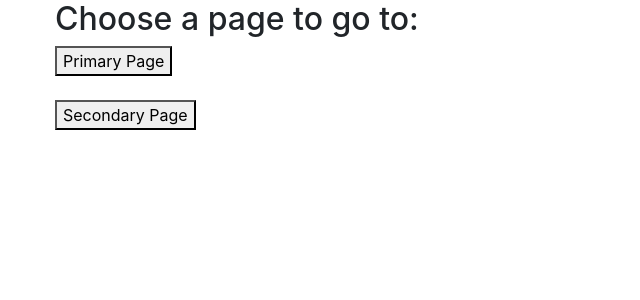
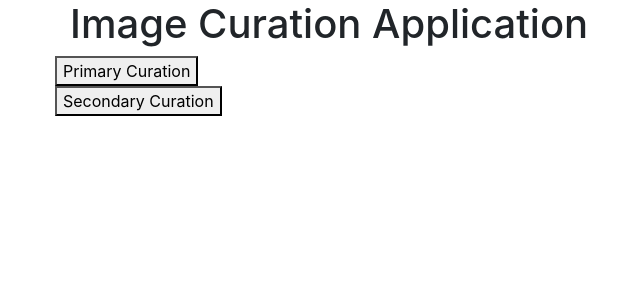
Before and after one commit to AJStangl/FlaskApp, a Flask app: page / in a window 1280 px wide. Shown: the top 300 px of the page, without its empty margins (30-670 px from the left). Run offline with Flask 3, Linux system fonts and the light colour scheme; parts of the project's set-up code (start-up, migrations or seed data) failed here and were passed over; some libraries are stand-ins or nearby versions.

Commit message:
Better header or something

```diff
--- a/templates/base.html
+++ b/templates/base.html
@@ -7,17 +7,41 @@
 
     <!-- Bootstrap CSS -->
     <!--suppress JSUnresolvedLibraryURL -->
-      <link rel="stylesheet" href="https://stackpath.bootstrapcdn.com/bootstrap/4.3.1/css/bootstrap.min.css" integrity="sha384-ggOyR0iXCbMQv3Xipma34MD+dH/1fQ784/j6cY/iJTQUOhcWr7x9JvoRxT2MZw1T" crossorigin="anonymous">
+    <link rel="stylesheet" href="https://stackpath.bootstrapcdn.com/bootstrap/4.3.1/css/bootstrap.min.css"
+          integrity="sha384-ggOyR0iXCbMQv3Xipma34MD+dH/1fQ784/j6cY/iJTQUOhcWr7x9JvoRxT2MZw1T" crossorigin="anonymous">
     <title>{% block title %}{% endblock %}</title>
 </head>
 <body>
+<div class="container">
+    <div class="header-bar">
+        <div class="container">
+            <h1>Image Curation Application</h1>
+        </div>
+        <div>
+            <form action="{{ url_for('primary') }}" method="GET">
+                <button type="submit">Primary Curation</button>
+            </form>
+        </div>
+        <div>
+            <form action="{{ url_for('secondary') }}" method="GET">
+                <button type="submit">Secondary Curation</button>
+            </form>
+        </div>
+    </div>
+</div>
 {% block content %}{% endblock %}
 
 <!-- Optional JavaScript -->
 <!-- jQuery first, then Popper.js, then Bootstrap JS -->
-    <script src="https://code.jquery.com/jquery-3.3.1.slim.min.js" integrity="sha384-q8i/X+965DzO0rT7abK41JStQIAqVgRVzpbzo5smXKp4YfRvH+8abtTE1Pi6jizo" crossorigin="anonymous"></script>
+<script src="https://code.jquery.com/jquery-3.3.1.slim.min.js"
+        integrity="sha384-q8i/X+965DzO0rT7abK41JStQIAqVgRVzpbzo5smXKp4YfRvH+8abtTE1Pi6jizo"
+        crossorigin="anonymous"></script>
 <script src="//ajax.googleapis.com/ajax/libs/jquery/1.9.1/jquery.min.js"></script>
-    <script src="https://cdnjs.cloudflare.com/ajax/libs/popper.js/1.14.7/umd/popper.min.js" integrity="sha384-UO2eT0CpHqdSJQ6hJty5KVphtPhzWj9WO1clHTMGa3JDZwrnQq4sF86dIHNDz0W1" crossorigin="anonymous"></script>
-    <script src="https://stackpath.bootstrapcdn.com/bootstrap/4.3.1/js/bootstrap.min.js" integrity="sha384-JjSmVgyd0p3pXB1rRibZUAYoIIy6OrQ6VrjIEaFf/nJGzIxFDsf4x0xIM+B07jRM" crossorigin="anonymous"></script>
+<script src="https://cdnjs.cloudflare.com/ajax/libs/popper.js/1.14.7/umd/popper.min.js"
+        integrity="sha384-UO2eT0CpHqdSJQ6hJty5KVphtPhzWj9WO1clHTMGa3JDZwrnQq4sF86dIHNDz0W1"
+        crossorigin="anonymous"></script>
+<script src="https://stackpath.bootstrapcdn.com/bootstrap/4.3.1/js/bootstrap.min.js"
+        integrity="sha384-JjSmVgyd0p3pXB1rRibZUAYoIIy6OrQ6VrjIEaFf/nJGzIxFDsf4x0xIM+B07jRM"
+        crossorigin="anonymous"></script>
 </body>
 </html>
--- a/templates/index.jinja2
+++ b/templates/index.jinja2
@@ -1,17 +1,2 @@
 {% extends "base.html" %}
-{% block content %}
-    <div class="container">
-        <h2>Choose a page to go to:</h2>
-        <div>
-            <form action="{{ url_for('primary') }}" method="GET">
-                <button type="submit">Primary Page</button>
-            </form>
-        </div>
-        <br />
-        <div>
-            <form action="{{ url_for('secondary') }}" method="GET">
-                <button type="submit">Secondary Page</button>
-            </form>
-        </div>
-    </div>
-{% endblock %}
+{% block content %}{% endblock %}
```
Lines whose indentation alone changed are shown as unchanged.
